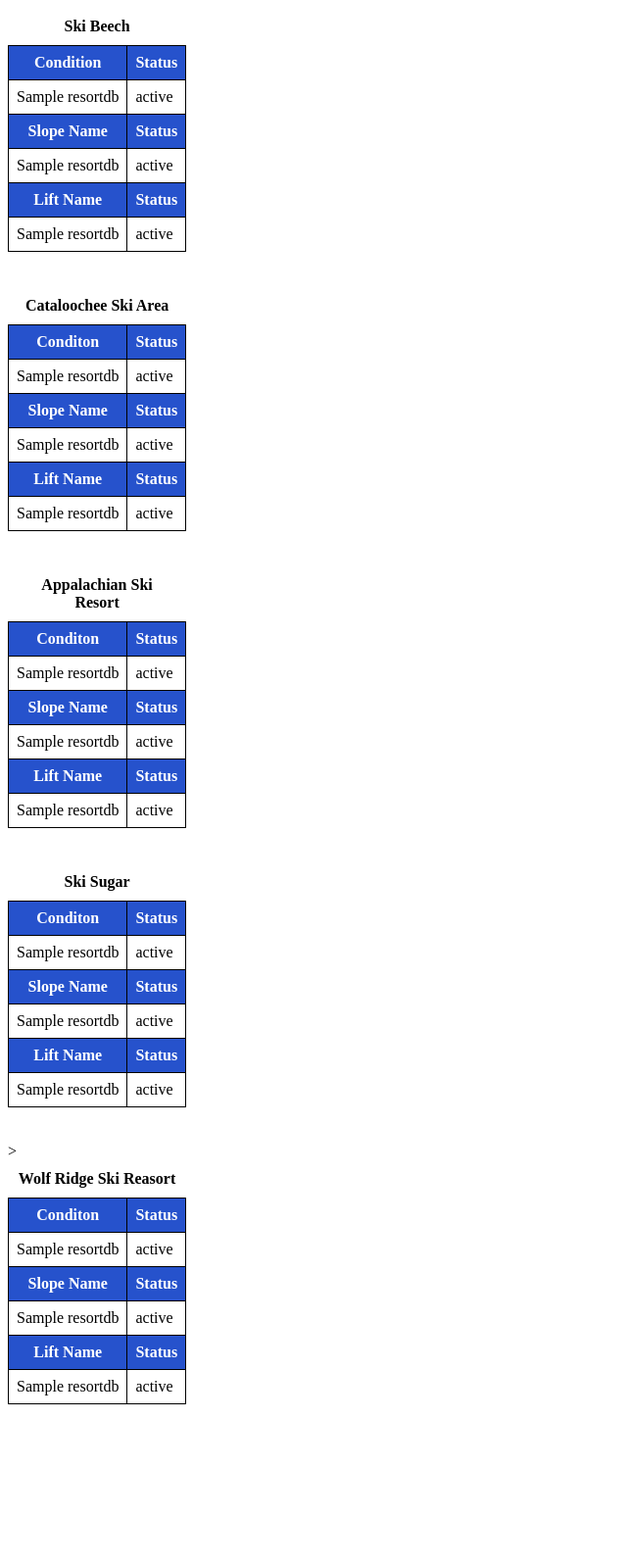
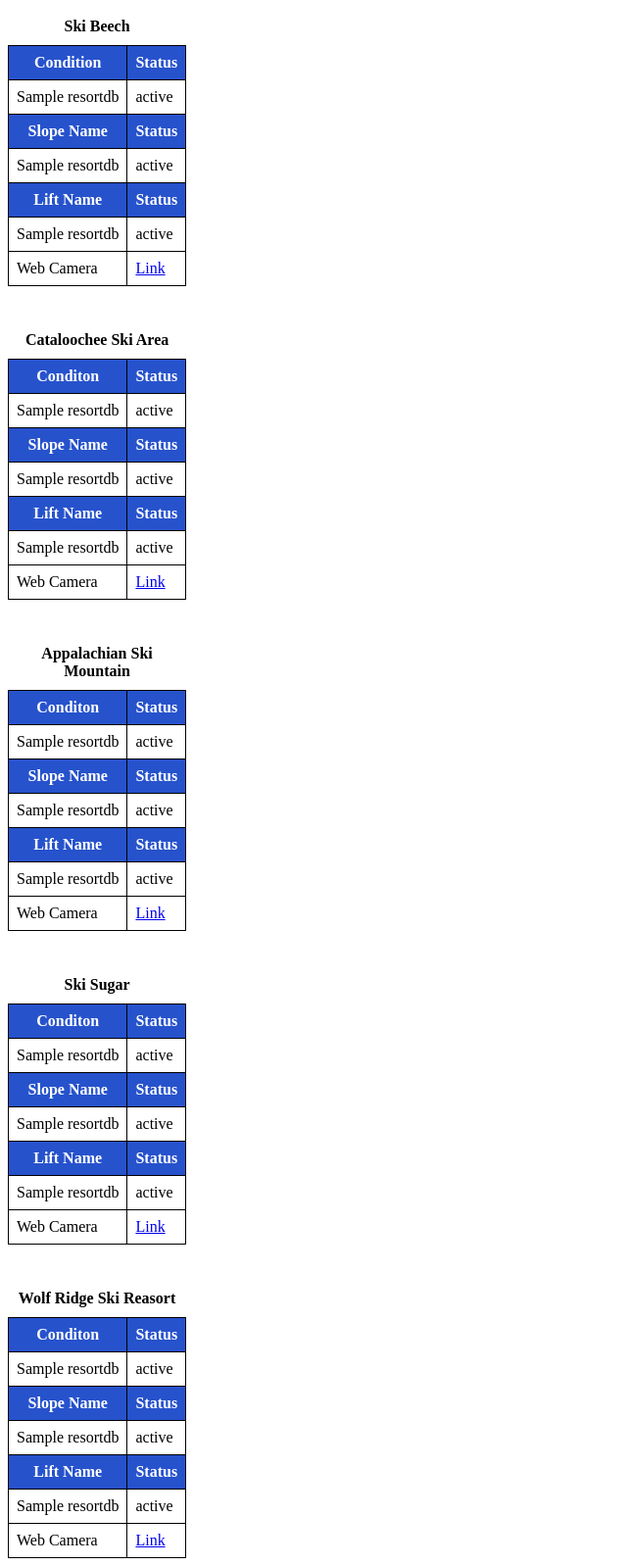
Before and after one commit to tsmit317/FlaskWebScraper, a Flask app: template templates/index.html in a window 1280 px wide. Shown: the whole page at 98% size, without its empty margins (0-640 px from the left). Before the commit the page ends 1433 px from the top, so only its background shows below. Run offline with Flask 2, Linux system fonts and the light colour scheme; the template is opened without the code that fills it: values that come from a table or form of the project are taken from there, others are empty; tables that the repository leaves empty hold one stand-in row (values such as "Sample post").

Commit message:
Added web cameras to index.html table

```diff
--- a/templates/index.html
+++ b/templates/index.html
@@ -38,6 +38,10 @@
                 <td>{{lift.name}}</td>
                 <td>{{lift.status}}</td>
             </tr>
+            <tr>
+                <td>Web Camera</td>
+                <td><a href="https://www.beechmountainresort.com/mountain/webcams/" target="_blank">Link</a></td>
+            </tr>
             {%endfor%}
         </tbody>
     </table>
@@ -77,6 +81,10 @@
                 <td>{{lift.name}}</td>
                 <td>{{lift.status}}</td>
             </tr>
+            <tr>
+                <td>Web Camera</td>
+                <td><a href="https://cataloochee.com/the-mountain/webcams/" target="_blank">Link</a></td>
+            </tr>
             {%endfor%}
         </tbody>
     </table>
@@ -85,7 +93,7 @@
     <br>
 <div>
     <table>
-        <caption>Appalachian Ski Resort</caption>
+        <caption>Appalachian Ski Mountain</caption>
         <tbody>
             <tr>
                 <th>Conditon</th>
@@ -117,6 +125,10 @@
                 <td>{{lift.status}}</td>
             </tr>
             {%endfor%}
+            <tr>
+                <td>Web Camera</td>
+                <td><a href="https://appskimtn.com/live-cams" target="_blank">Link</a></td>
+            </tr>
         </tbody>
     </table>
 </div>
@@ -155,6 +167,10 @@
                 <td>{{lift.name}}</td>
                 <td>{{lift.status}}</td>
             </tr>
+            <tr>
+                <td>Web Camera</td>
+                <td><a href="http://www.skisugar.com/cams/" target="_blank">Link</a></td>
+            </tr>
             {%endfor%}
         </tbody>
     </table>
@@ -163,7 +179,7 @@
     <br>
 <div>
     <table>
-        <caption>Wolf Ridge Ski Reasort</caption>>
+        <caption> Wolf Ridge Ski Reasort</caption>
         <tbody>
             <tr>
                 <th>Conditon</th>
@@ -194,6 +210,10 @@
                 <td>{{lift.name}}</td>
                 <td>{{lift.status}}</td>
             </tr>
+            <tr>
+                <td>Web Camera</td>
+                <td><a href="https://skiwolfridgenc.com/the-mountain/web-cam" target="_blank">Link</a></td>
+            </tr>
             {%endfor%}
         </tbody>
     </table>
```
Also changed, not shown: images/beechIMG.jpg (added), resortDB.db.
